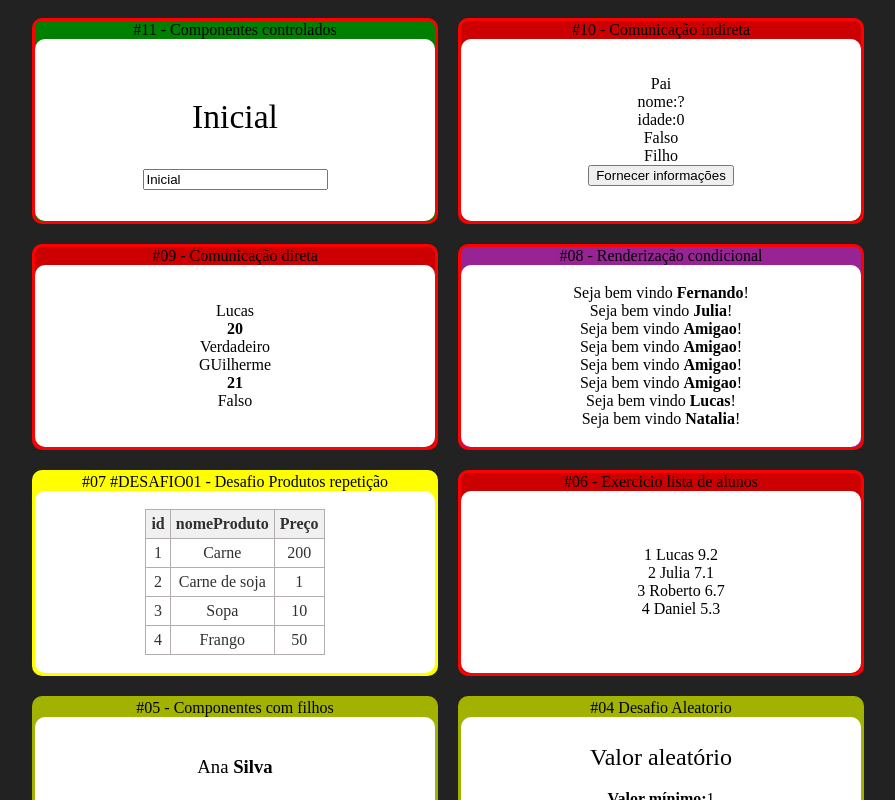
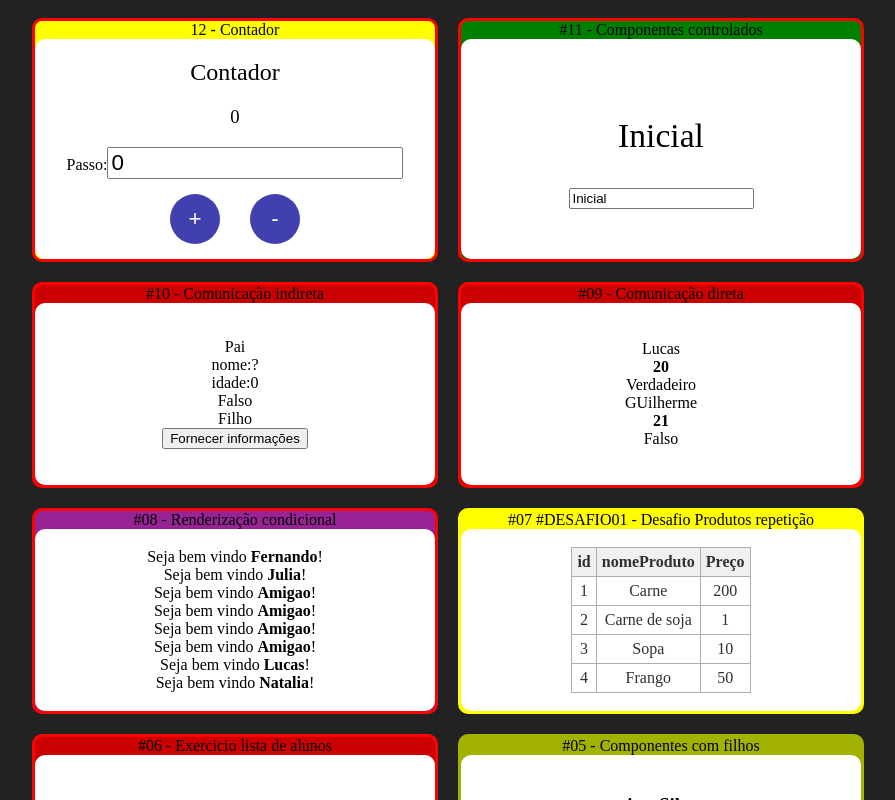
Before and after one commit to nicolas-magalhaes-clear/react-fundamentals, a React (Create React App) app: page / in a window 1280 px wide. Shown: the top 800 px of the page, without its empty margins (192-1087 px from the left). Built offline with nearby package versions, Linux system fonts and the light colour scheme.

Commit message:
update: class38/39 - Counter

```diff
--- a/src/app.jsx
+++ b/src/app.jsx
@@ -15,13 +15,16 @@
 import DiretaPai from "./components/comunicacao/DiretaPai";
 import IndiretaPai from "./components/comunicacao/IndiretaPai";
 import Input from "./components/formulario/input";
+import Contador from "./components/contador/contador";
 
 export default function App() {
     return (
         <div id="app">
 
             <div className="cards" >
-
+                <Card titulo='12 - Contador' color='yellow'>
+                    <Contador numeroInicial={0} passo={0}></Contador>
+                </Card>
                 <Card titulo='#11 - Componentes controlados' color='green'>
                     <Input></Input>
                 </Card>
--- /dev/null
+++ b/src/components/contador/botoes.jsx
@@ -0,0 +1,11 @@
+import React from "react";
+
+export default props => {
+    return (
+
+        <>
+            <button onClick={props.setInc}>+</button>
+            <button onClick={props.setDec}>-</button>
+        </>
+    )
+}
--- /dev/null
+++ b/src/components/contador/contador.css
@@ -0,0 +1,13 @@
+.Contador input{
+    font-size: 1.4rem;
+}
+.Contador button{
+    margin: 15px;
+    font-size: 1.4rem;
+    border-radius: 50%;
+    height: 50px;
+    width: 50px;
+    background-color: #4040af;
+    color: #fff;
+    border: 0px;
+}
--- /dev/null
+++ b/src/components/contador/contador.jsx
@@ -0,0 +1,43 @@
+import React from "react";
+import './contador.css'
+
+import Display from "./display";
+import Botoes from "./botoes";
+import PassoForm from "./passoForm";
+
+export default class Contador extends React.Component{
+    state = {
+        numero: this.props.numeroInicial,
+        passo: this.props.passo
+    }
+
+    inc = () =>{
+        this.setState({
+            numero: this.state.numero +  this.state.passo  + 1
+        })
+    }
+
+    dec = () =>{
+        this.setState({
+            numero: this.state.numero - this.state.passo
+        })
+    }
+
+    setPasso = (novoPasso) =>{
+        this.setState({
+            passo: novoPasso
+        })
+    }
+
+    render(){
+        return(
+            <div className="Contador">
+                <h2>Contador</h2>
+                <Display numero={this.state.numero}></Display>
+                <PassoForm passo={this.state.passo} setPasso={this.setPasso}/>
+                <Botoes setInc={this.inc} setDec={this.dec}/>
+
+            </div>
+        )
+    }
+}
--- /dev/null
+++ b/src/components/contador/display.jsx
@@ -0,0 +1,10 @@
+import React from "react";
+
+export default props =>{
+    return(
+
+
+        <h3>{props.numero}</h3>
+
+    )
+}
--- /dev/null
+++ b/src/components/contador/passoForm.jsx
@@ -0,0 +1,17 @@
+import React from "react";
+
+export default props => {
+    return (
+
+        <div>
+
+            <label htmlFor="passoInput">Passo:</label>
+            <input type="number"
+                id="passoInput"
+                value={props.passo}
+                onChange={e=> props.setPasso(+e.target.value)} />
+
+        </div>
+
+    )
+}
```
